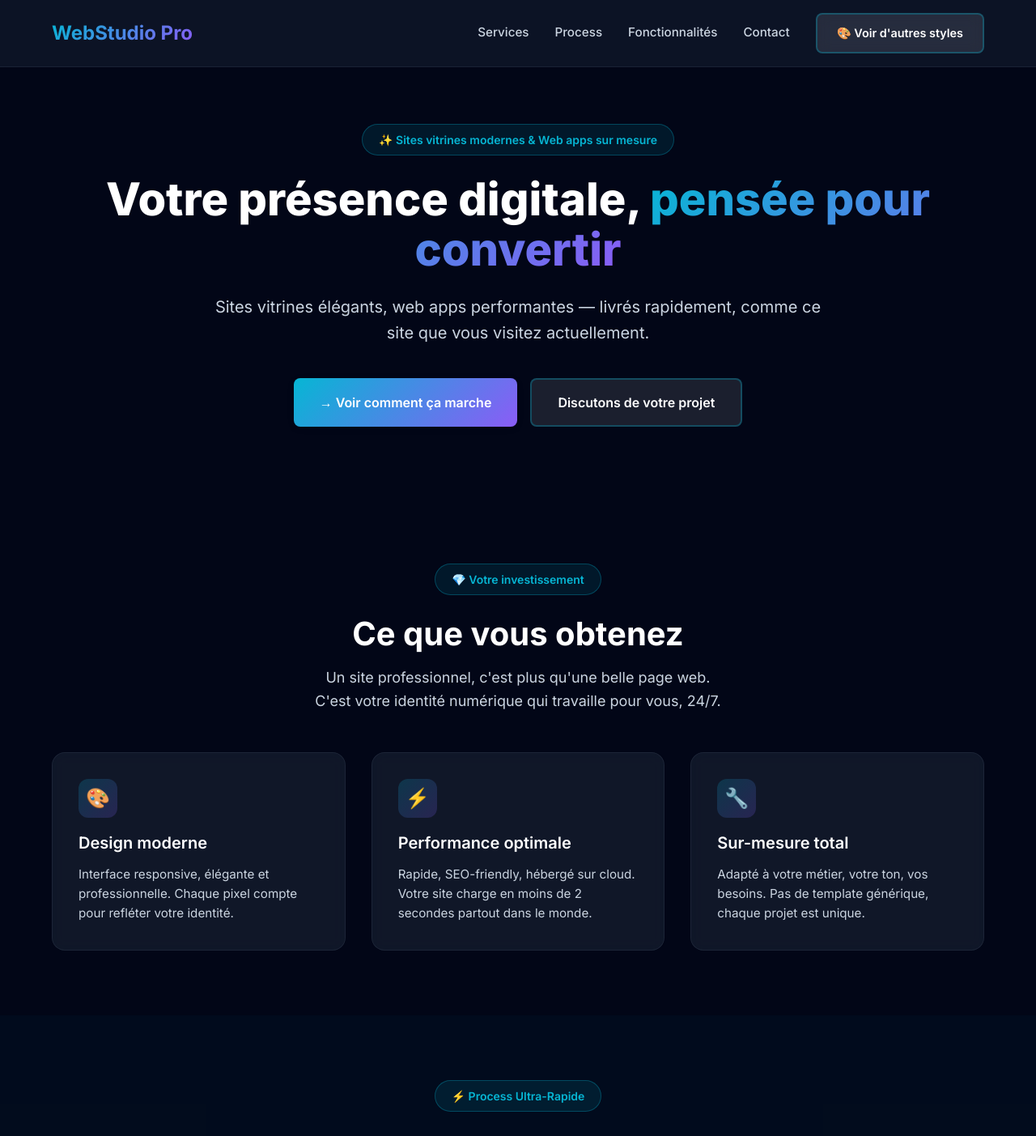
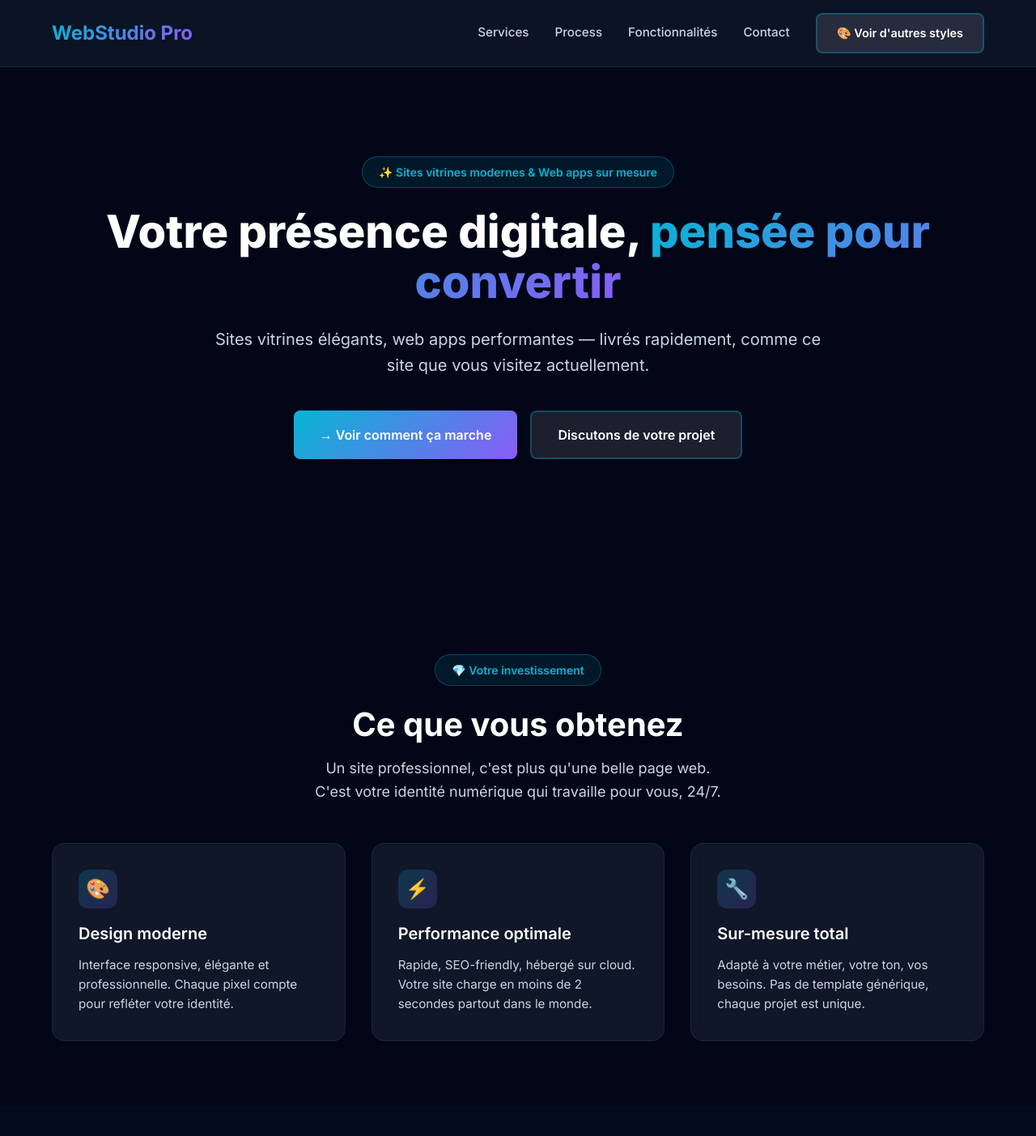
Before and after one commit to OtmaneZ/webstudio-pro, a Next.js app: page / in a window 1280 px wide. Shown: the top 1403 px of the page at 81% size. Built offline with nearby package versions, Linux system fonts and the light colour scheme.

Commit message:
fix: Adjust hero height to 85vh and change delivery time to 3-7j

```diff
--- a/src/app/webstudio.css
+++ b/src/app/webstudio.css
@@ -279,7 +279,7 @@
 
 /* === HERO SECTION === */
 .ws-hero {
-  min-height: 75vh;
+  min-height: 85vh;
   display: flex;
   align-items: center;
   justify-content: center;
--- a/src/components/Process.tsx
+++ b/src/components/Process.tsx
@@ -39,7 +39,7 @@ export default function Process() {
             Comment ça marche ?
           </h2>
           <p className="ws-section-subtitle">
-            De l'idée au déploiement : 5-10 jours.<br />
+            De l'idée au déploiement : 3 à 7j.<br />
             Simple, transparent, efficace.
           </p>
         </div>
--- a/src/components/ValueProposition.tsx
+++ b/src/components/ValueProposition.tsx
@@ -20,7 +20,7 @@ export default function ValueProposition() {
   ]
 
   return (
-    <section id="value" className="ws-section" style={{ paddingTop: '6rem' }}>
+    <section id="value" className="ws-section" style={{ paddingTop: '8rem' }}>
       <div className="ws-container">
         <div className="ws-section-header">
           <div className="ws-section-badge">
```
